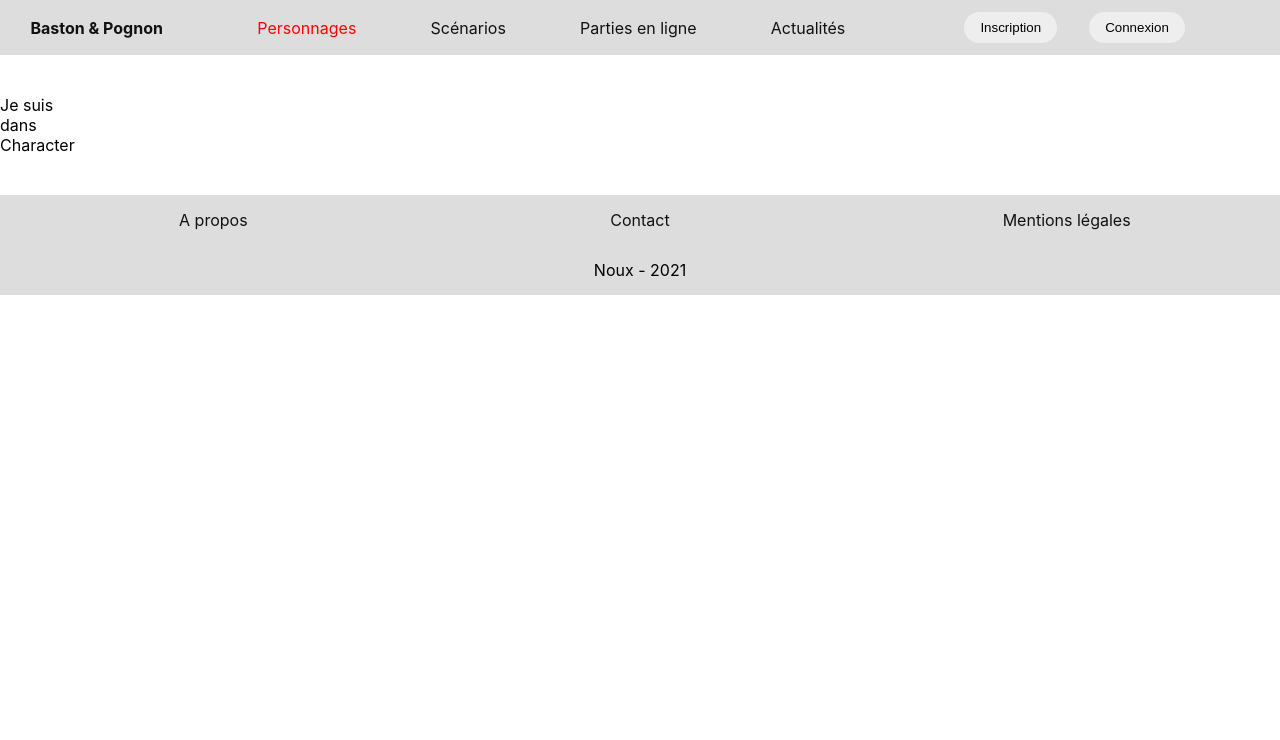
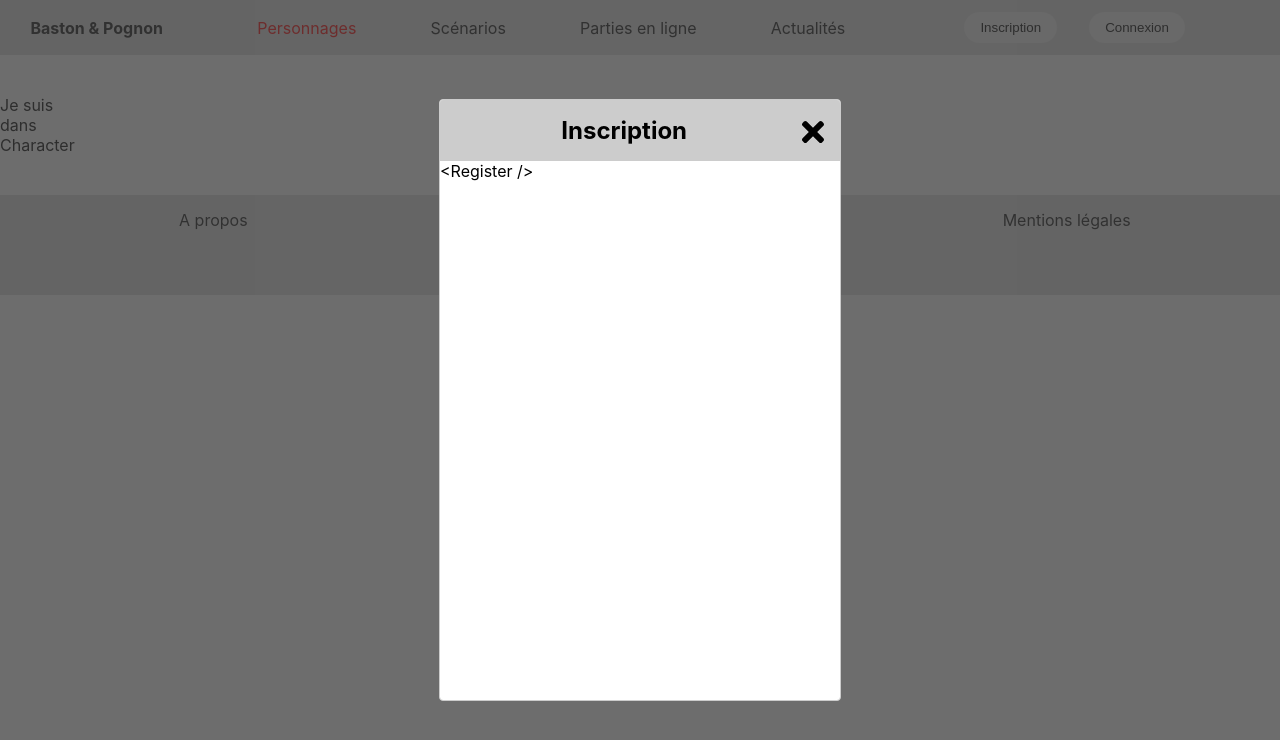
Before and after one commit to arnaudcalmels/baston_et_pognon, a React (Create React App) app in the folder front/: page /personnage in a window 1280 px wide. Both pictures are taken after a click on the button "Inscription". Shown: the top 740 px of the page. Built offline with nearby package versions, Linux system fonts and the light colour scheme.

Commit message:
display register & login modals

```diff
--- a/front/src/App.js
+++ b/front/src/App.js
@@ -1,19 +1,24 @@
 import { Route, Switch } from 'react-router-dom';
+import { connect } from 'react-redux';
+
 import Home from './pages/Home';
 import Character from './pages/Character';
 import Scenario from './pages/Scenario';
 import Game from './pages/Game';
 import News from './pages/News';
-import Navigation from './components/Navigation';
+import Modal from './containers/Modal';
+import Navigation from './containers/Navigation';
 import Footer from './components/Footer';
 
 import './App.css';
 
-
-function App() {
+const App = ({ isRegisterModalOpen, isLoginModalOpen }) => {
   return (
     <div className="App">
       <Navigation />
+
+      <Modal isOpen={isRegisterModalOpen} title='Inscription' children={'<Register />'}/>
+      <Modal isOpen={isLoginModalOpen} title='Connexion' children={'<Login />'}/>
 
       <Switch>
         <Route exact path="/" component={Home} />
@@ -28,4 +33,10 @@ function App() {
   );
 }
 
-export default App;
+const mapStateToProps= (state) => ({
+  isRegisterModalOpen: state.auth.isRegisterModalOpen,
+  isLoginModalOpen: state.auth.isLoginModalOpen
+});
+
+
+export default connect(mapStateToProps)(App);
--- /dev/null
+++ b/front/src/actions/auth.js
@@ -0,0 +1,15 @@
+import {
+    OPEN_REGISTER_MODAL, OPEN_LOGIN_MODAL, CLOSE_MODAL,
+} from './types';
+
+export const isRegisterModalOpen = () => ({
+    type: OPEN_REGISTER_MODAL,
+});
+
+export const isLoginModalOpen = () => ({
+    type: OPEN_LOGIN_MODAL,
+});
+
+export const closeModal = () => ({
+    type: CLOSE_MODAL,
+});
--- /dev/null
+++ b/front/src/actions/types.js
@@ -0,0 +1,4 @@
+// Authentication
+export const OPEN_REGISTER_MODAL = 'OPEN_REGISTER_MODAL';
+export const CLOSE_MODAL = 'CLOSE_MODAL';
+export const OPEN_LOGIN_MODAL = 'OPEN_LOGIN_MODAL';
--- a/front/src/components/Button/index.js
+++ b/front/src/components/Button/index.js
@@ -1,7 +1,7 @@
 import React from 'react';
 import PropTypes from 'prop-types';
 
-const Button = ({ color, children, onClick}) => {
+const Button = ({ color, children, onClick }) => {
     return (
         <button
             onClick={onClick}
--- a/front/src/components/Modal/index.js
+++ b/front/src/components/Modal/index.js
@@ -1,22 +1,36 @@
-import React, { useState } from 'react';
+import React from 'react';
 import ReactModal from 'react-modal';
 
-// import PropTypes from 'prop-types';
+import PropTypes from 'prop-types';
 
-const Modal = (props) => {
-    const [isOpen, setIsOpen] = useState(false);
+import { FontAwesomeIcon } from '@fortawesome/react-fontawesome';
+import { faTimes } from '@fortawesome/free-solid-svg-icons';
 
-    ReactModal.setAppElement('#root');
+import styles from './modal.module.css';
+
+ReactModal.setAppElement('#root');
+
+const Modal = ({ isOpen, closeModal, title, children }) => {
 
     return (
         <ReactModal
             isOpen={isOpen}
-      />
+            onRequestClose={() => closeModal()}
+            className={styles['content']}
+            overlayClassName={styles['overlay']}
+        >
+            <div className={styles['header']}>
+                <span className={styles['title']}>{title}</span>
+                <FontAwesomeIcon onClick={closeModal} icon={faTimes} size='2x' style={{cursor: 'pointer'}} pull='right' />
+            </div>
+            {children}
+        </ReactModal>
     );
 };
 
-// Modal.propTypes = {
-
-// };
+Modal.propTypes = {
+    isOpen: PropTypes.bool,
+    closeModal: PropTypes.func,
+};
 
 export default Modal;
--- /dev/null
+++ b/front/src/components/Modal/modal.module.css
@@ -0,0 +1,41 @@
+.overlay {
+    position: fixed;
+    top: 0;
+    left: 0;
+    right: 0;
+    bottom: 0;
+    background-color: rgba(60, 60, 60, 0.75);
+}
+
+.content {
+    position: absolute;
+    top: 100px;
+    left: 0;
+    right: 0;
+    bottom: 100px;
+    width: 300px;
+    height: 600px;
+    margin: auto;
+    border: 1px solid #ccc;
+    background: #fff;
+    overflow: auto;
+    border-radius: 4px;
+    outline: none;
+}
+
+.header {
+    background-color: #ccc;
+    padding: 1rem;
+    text-align: center;
+}
+
+.title {
+    font-size: 1.5rem;
+    font-weight: bold;
+}
+
+@media screen and (min-width: 600px) {
+    .content {
+        width: 400px;
+    }
+}
--- a/front/src/components/Navigation/index.js
+++ b/front/src/components/Navigation/index.js
@@ -1,13 +1,15 @@
 import React from 'react';
 import { NavLink } from 'react-router-dom';
 import Button from '../Button';
-// import PropTypes from 'prop-types';
+
+import PropTypes from 'prop-types';
 
 import { FontAwesomeIcon } from '@fortawesome/react-fontawesome';
 import { faBars } from '@fortawesome/free-solid-svg-icons';
+
 import styles from './navigation.module.css';
 
-const Navigation = (props) => {
+const Navigation = ({ isRegisterModalOpen, isLoginModalOpen }) => {
     const displayMenu = () => {
         const menu = document.getElementsByClassName(styles['menu'])[0];
         menu.classList.toggle(styles['show']);
@@ -19,7 +21,7 @@ const Navigation = (props) => {
                 <NavLink className={styles['navlink']} to="/">Baston & Pognon</NavLink>
             </h1>
 
-            <FontAwesomeIcon onClick={() => displayMenu()} className={styles['bars']} icon={faBars} size="2x" />
+            <FontAwesomeIcon onClick={() => displayMenu()} className={styles['bars']} icon={faBars} size="2x" style={{cursor: 'pointer'}}/>
 
             <div className={styles['menu']}>
                 <nav className={styles['navbar']}>
@@ -40,16 +42,16 @@ const Navigation = (props) => {
                 </nav>
 
                 <div className={styles['log']}>
-                    <Button color='#eee' children='Inscription'></Button>
-                    <Button color='#eee' children='Connexion'></Button>
+                    <Button color='#eee' children='Inscription' onClick={isRegisterModalOpen} />
+                    <Button color='#eee' children='Connexion' onClick={isLoginModalOpen} />
                 </div>
             </div>
         </div>
     );
 };
 
-// Navigation.propTypes = {
-
-// };
+Navigation.propTypes = {
+    isRegisterModalOpen: PropTypes.func,
+};
 
 export default Navigation;
--- /dev/null
+++ b/front/src/containers/Modal.js
@@ -0,0 +1,17 @@
+import { connect } from 'react-redux';
+
+import Modal from '../components/Modal';
+
+import { closeModal } from '../actions/auth';
+
+const mapStateToProps= (state) => ({
+});
+
+const mapDispatchToProps = (dispatch) => ({
+    closeModal: () => {
+        dispatch(closeModal());
+    }
+});
+
+
+export default connect(mapStateToProps, mapDispatchToProps)(Modal);
--- /dev/null
+++ b/front/src/containers/Navigation.js
@@ -0,0 +1,20 @@
+import { connect } from 'react-redux';
+
+import Navigation from '../components/Navigation';
+
+import { isRegisterModalOpen, isLoginModalOpen } from '../actions/auth';
+
+const mapStateToProps = (state) => ({
+
+});
+
+const mapDispatchToProps = (dispatch) => ({
+    isRegisterModalOpen: () => {
+        dispatch(isRegisterModalOpen());
+    },
+    isLoginModalOpen: () => {
+        dispatch(isLoginModalOpen());
+    }
+});
+
+export default connect(mapStateToProps, mapDispatchToProps)(Navigation);
--- a/front/src/pages/Home/index.js
+++ b/front/src/pages/Home/index.js
@@ -1,7 +1,7 @@
 import React from 'react';
 // import PropTypes from 'prop-types';
 
-const Home = (openModal) => {
+const Home = (props) => {
     return (
         <>
             <p>Je suis dans Home</p>
--- a/front/src/reducers/auth.js
+++ b/front/src/reducers/auth.js
@@ -1,9 +1,30 @@
+import {
+    OPEN_REGISTER_MODAL, OPEN_LOGIN_MODAL, CLOSE_MODAL,
+} from "../actions/types";
+
 const initialState = {
-    isOpen: false,
+    isRegisterModalOpen: false,
+    isLoginModalOpen: false
 };
 
 const reducer = (oldState = initialState, action) => {
     switch (action.type) {
+        case OPEN_REGISTER_MODAL:
+            return {
+                ...oldState,
+                isRegisterModalOpen: true
+            }
+        case OPEN_LOGIN_MODAL:
+            return {
+                ...oldState,
+                isLoginModalOpen: true
+            }
+        case CLOSE_MODAL:
+            return {
+                ...oldState,
+                isRegisterModalOpen: false,
+                isLoginModalOpen: false
+            }
         default:
             return oldState
     }
```
